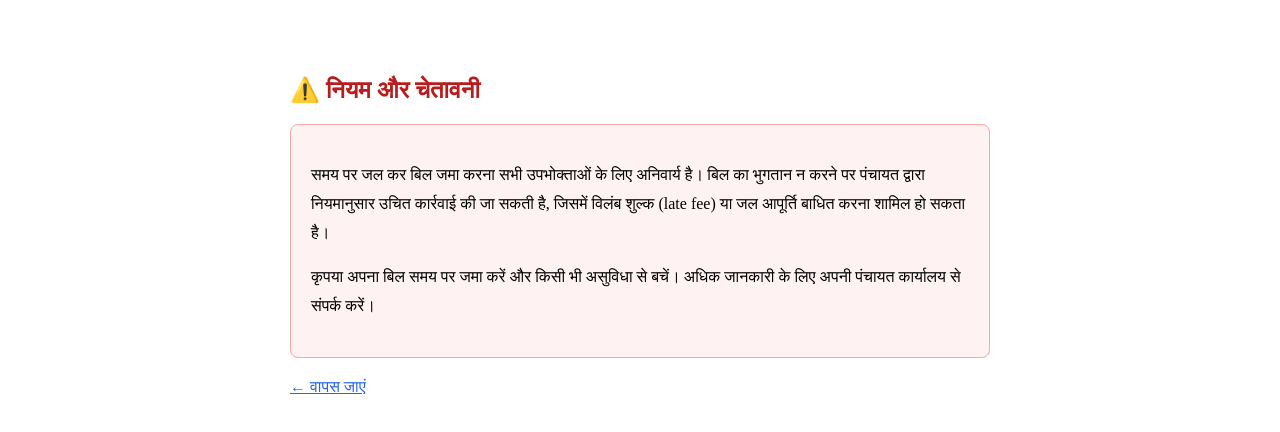
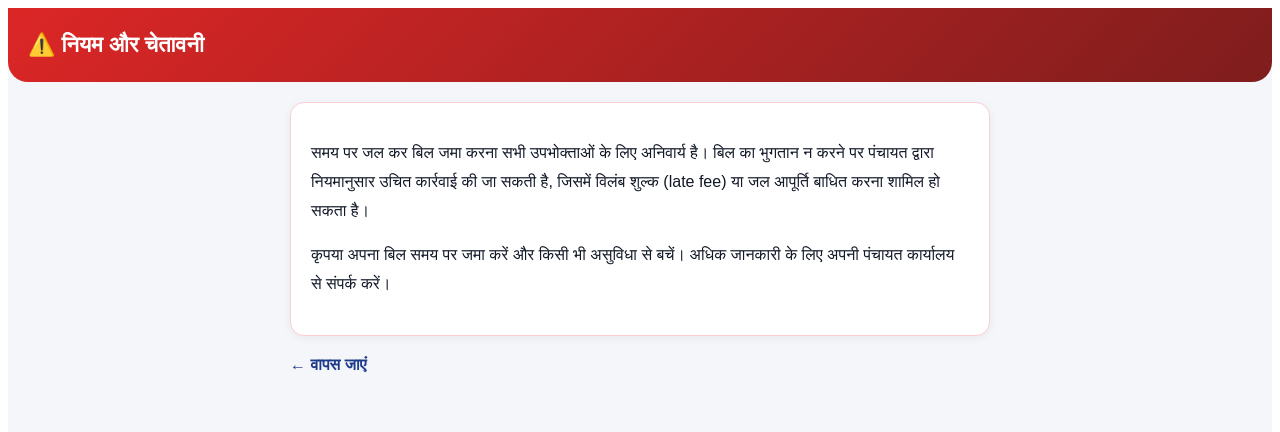
Before and after one commit to jay426647-coder/digital-billing, a Next.js app: page /niyam in a window 1280 px wide. Shown: the top 432 px of the page. Built offline with nearby package versions, Linux system fonts and the light colour scheme.

Commit message:
Update page.jsx

```diff
--- a/app/niyam/page.jsx
+++ b/app/niyam/page.jsx
@@ -2,6 +2,7 @@
 
 import { useState, useEffect } from 'react';
 import { getLang } from '../../lib/i18n';
+import { theme } from '../../lib/theme';
 
 const text = {
   hi: {
@@ -32,17 +33,39 @@ export default function NiyamPage() {
   const t = text[lang];
 
   return (
-    <div style={{ maxWidth: '700px', margin: '40px auto', padding: '20px' }}>
-      <h1 style={{ color: '#b91c1c', fontSize: '24px', marginBottom: '20px' }}>
-        {t.heading}
-      </h1>
-      <div style={{ background: '#fef2f2', border: '1px solid #fca5a5', borderRadius: '8px', padding: '20px', lineHeight: '1.8' }}>
-        <p>{t.para1}</p>
-        <p style={{ marginTop: '15px' }}>{t.para2}</p>
+    <div style={{ fontFamily: 'sans-serif', backgroundColor: theme.bg, minHeight: '100vh', paddingBottom: '20px' }}>
+      <div
+        style={{
+          background: 'linear-gradient(135deg, #dc2626, #7f1d1d)',
+          padding: '24px 20px',
+          color: '#fff',
+          borderBottomLeftRadius: '20px',
+          borderBottomRightRadius: '20px',
+          marginBottom: '20px',
+        }}
+      >
+        <h1 style={{ margin: 0, fontSize: '22px' }}>{t.heading}</h1>
       </div>
-      <a href="/" style={{ display: 'inline-block', marginTop: '20px', color: '#2563eb' }}>
-        {t.back}
-      </a>
+
+      <div style={{ padding: '0 20px', maxWidth: '700px', margin: '0 auto' }}>
+        <div
+          style={{
+            background: theme.card,
+            border: '1px solid #fecdd3',
+            borderRadius: theme.radius,
+            padding: '20px',
+            lineHeight: '1.8',
+            boxShadow: theme.shadow,
+            color: theme.textDark,
+          }}
+        >
+          <p>{t.para1}</p>
+          <p style={{ marginTop: '15px' }}>{t.para2}</p>
+        </div>
+        <a href="/" style={{ display: 'inline-block', marginTop: '20px', color: theme.accent, fontWeight: 'bold', textDecoration: 'none' }}>
+          {t.back}
+        </a>
+      </div>
     </div>
   );
 }
```
